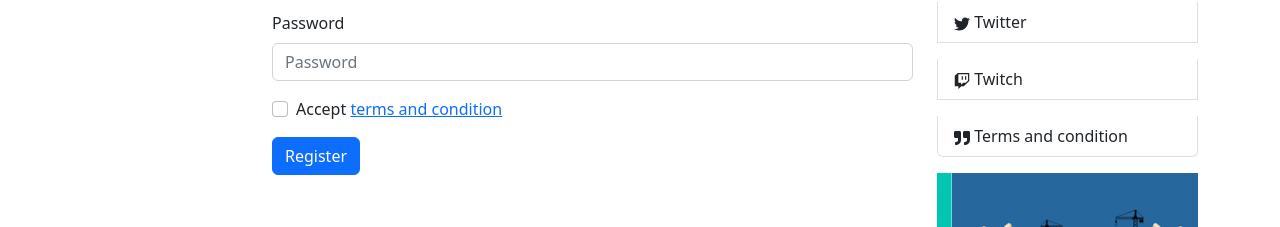
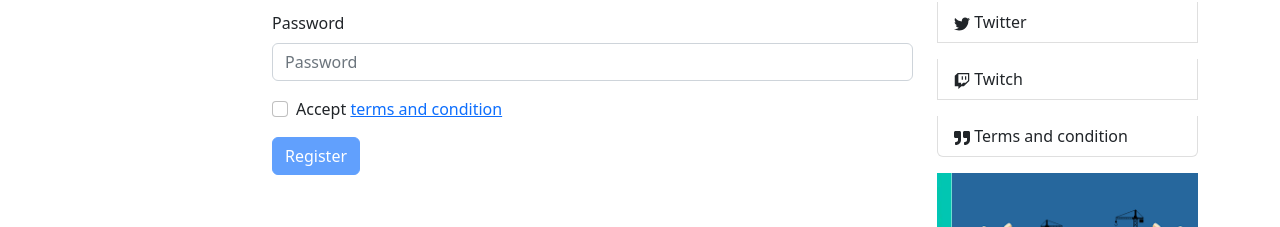
Before and after one commit to sakibnazmus1/dragon-news-client, a React (Create React App) app: page /register in a window 1280 px wide. Shown: the part 327-554 px from the top of the page. Built offline with nearby package versions, Linux system fonts and the light colour scheme; no server answers.

Commit message:
button disable or enable

```diff
--- a/src/Pages/Login/Register/Register.js
+++ b/src/Pages/Login/Register/Register.js
@@ -8,6 +8,7 @@ import { AuthContext } from '../../../context/AuthProvider/AuthProvider';
 
 const Register = () => {
     const [error, setError] = useState('');
+    const [accepted, setAccepted] = useState(false)
     const { createUser } = useContext(AuthContext);
 
     const handleSubmit = event => {
@@ -33,6 +34,10 @@ const Register = () => {
 
     }
 
+    const handleAccapted = event => {
+        setAccepted(event.target.checked)
+    }
+
 
     return (
         <Form onSubmit={handleSubmit}>
@@ -55,9 +60,10 @@ const Register = () => {
             <Form.Group className="mb-3" controlId="formBasicCheckbox">
                 <Form.Check
                     type="checkbox"
+                    onClick={handleAccapted}
                     label={<>Accept <Link to='/terms'>terms and condition</Link></>} />
             </Form.Group>
-            <Button variant="primary" type="submit">
+            <Button variant="primary" type="submit" disabled={!accepted}>
                 Register
             </Button>
             <Form.Text className="text-danger">
```
